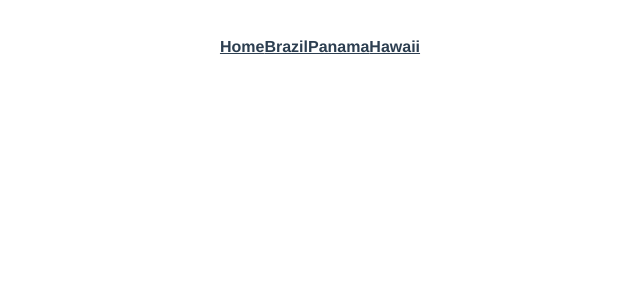
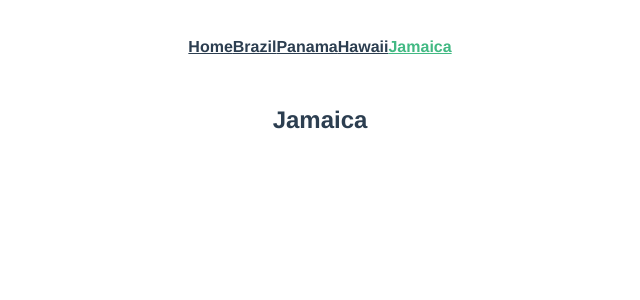
Before and after one commit to ilexwg/vue-travel-app, a Vue app: page /#/jamaica in a window 1280 px wide. Shown: the top 300 px of the page, without its empty margins (320-960 px from the left). Built offline with nearby package versions, Linux system fonts and the light colour scheme.

Commit message:
Add Jamaica page

```diff
--- a/src/App.vue
+++ b/src/App.vue
@@ -5,6 +5,7 @@
       <router-link to="/brazil">Brazil</router-link>
       <router-link to="/panama">Panama</router-link>
       <router-link to="/hawaii">Hawaii</router-link>
+      <router-link to="/jamaica">Jamaica</router-link>
     </div>
     <router-view/>
   </div>
--- a/src/router/index.js
+++ b/src/router/index.js
@@ -4,6 +4,7 @@
 import Brazil from '@/views/Brazil.vue'
 import Panama from '@/views/Panama.vue'
 import Hawaii from '@/views/Hawaii.vue'
+import Jamaica from '@/views/Jamaica.vue'
 
 Vue.use(VueRouter)
 
@@ -27,6 +28,11 @@
     path: '/hawaii',
     name: 'hawaii',
     component: Hawaii
+  },
+  {
+    path: '/jamaica',
+    name: 'jamaica',
+    component: Jamaica
   }
 ]
 
--- /dev/null
+++ b/src/views/Jamaica.vue
@@ -0,0 +1,16 @@
+<template>
+  <div>
+    <h2>
+      Jamaica
+    </h2>
+  </div>
+</template>
+
+<script>
+export default {
+  name: 'Jamaica'
+};
+</script>
+
+<style scoped>
+</style>
```
